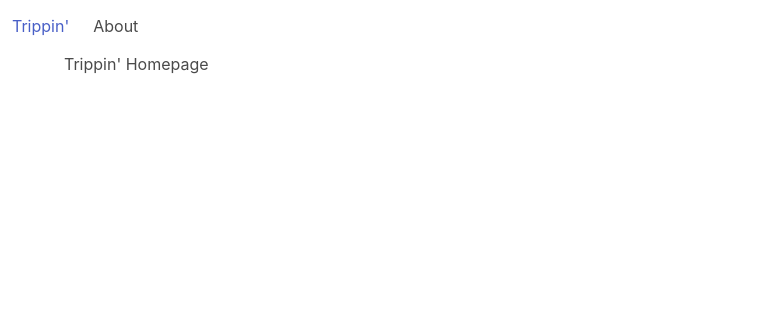
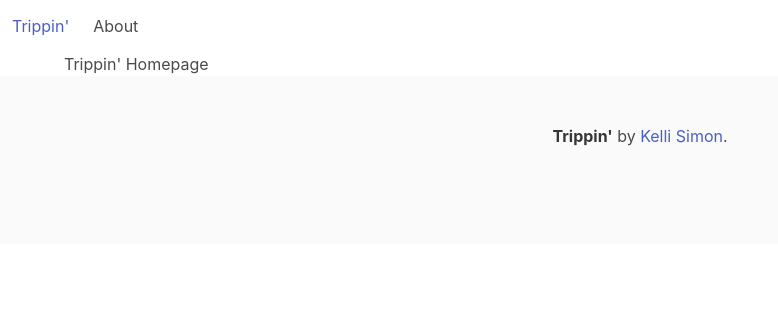
Before and after one commit to kellims/Capstone-Project-Trippin, a Django app: page / in a window 1280 px wide. Shown: the top 312 px of the page, without its empty margins (0-778 px from the left). Run offline with Django 4.2, Linux system fonts and the light colour scheme.

Commit message:
footer added

```diff
--- a/main_app/templates/base.html
+++ b/main_app/templates/base.html
@@ -30,4 +30,11 @@
       </div>
     </div>
   </body>
+  <footer class="footer">
+    <div class="content has-text-centered">
+      <p>
+        <strong>Trippin'</strong> by <a href="https://github.com/kellims/Capstone-Project-Trippin.com">Kelli Simon</a>.
+      </p>
+    </div>
+  </footer>
 </html>
```
